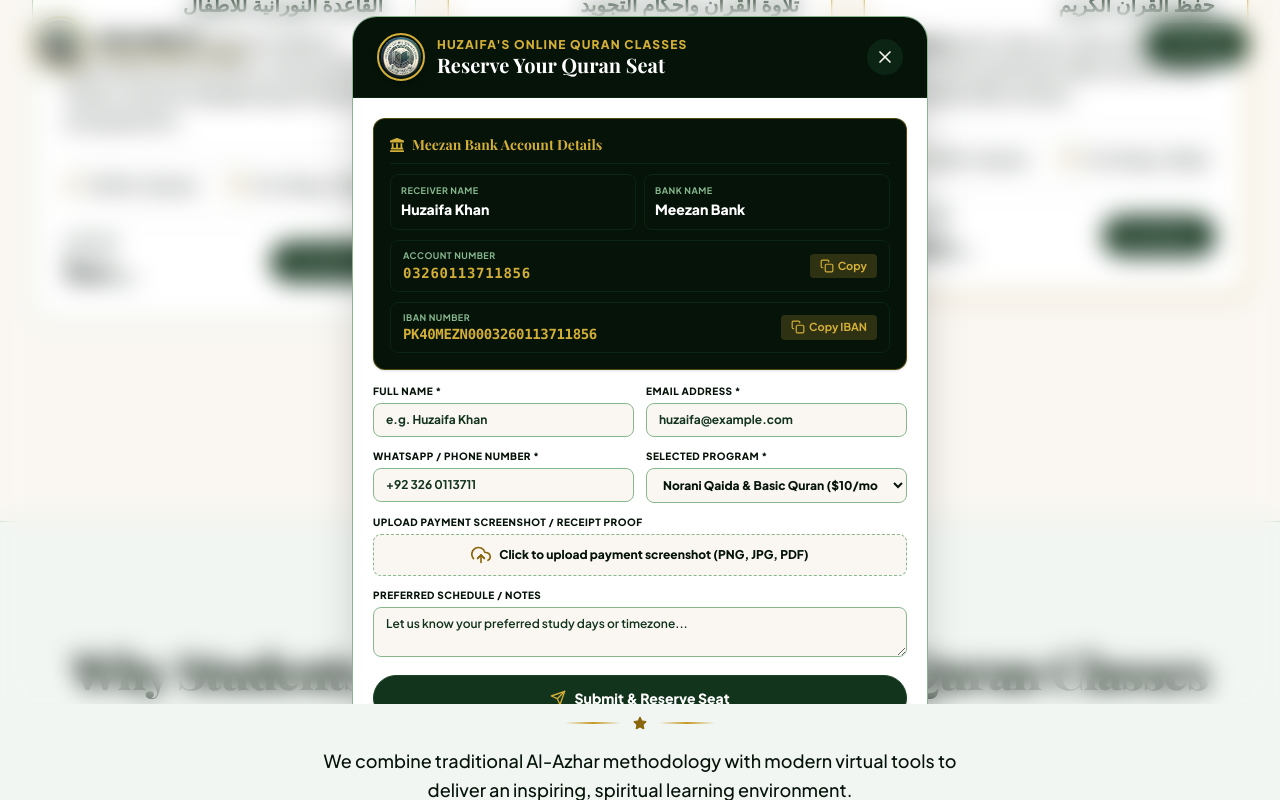
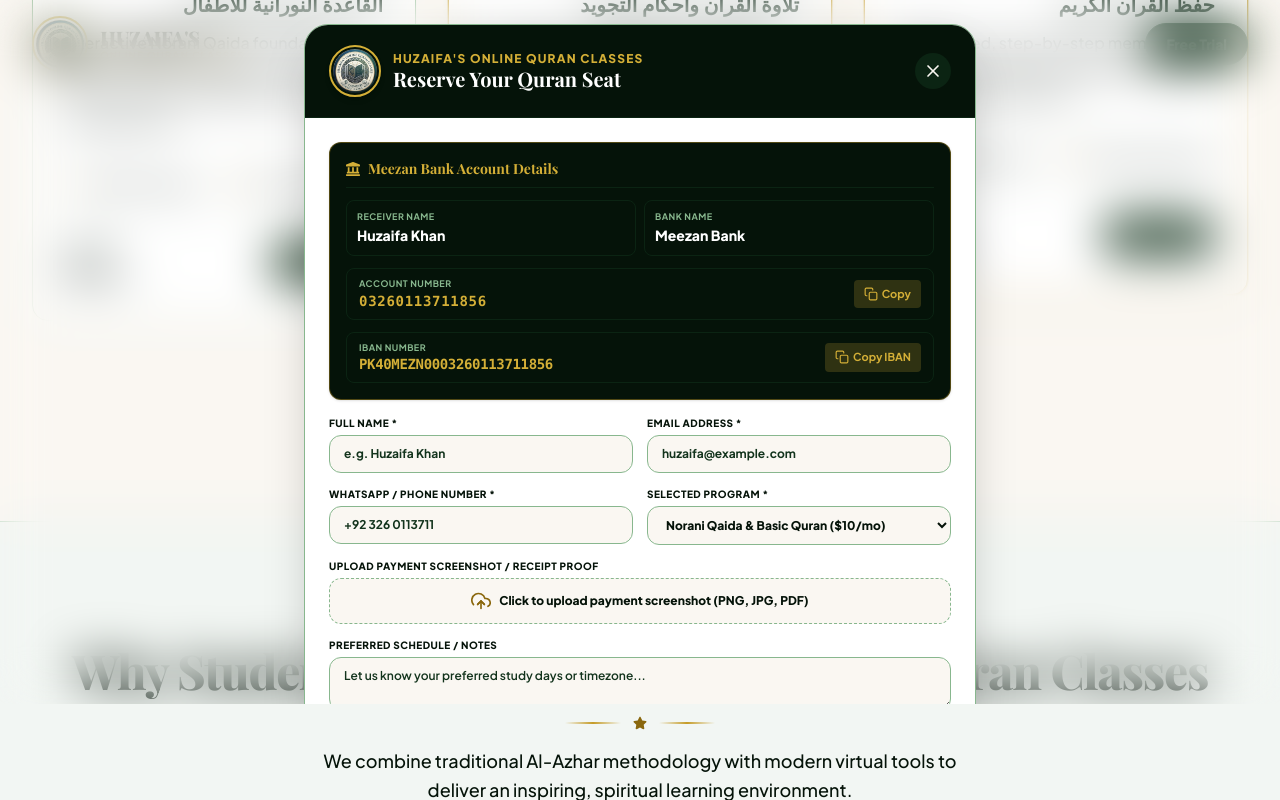
Before and after one commit to Hkmrkhan/quranpk, a Next.js app: page / in a window 1280 px wide. Both pictures are taken after a click on the button "Reserve Program Seat". Shown: the part 1550-2350 px from the top of the page. Built offline with nearby package versions, Linux system fonts and the light colour scheme.

Commit message:
Fix popup backdrop overlay to 95% opacity with dark blur, completely hiding underlying landing page buttons and cards

```diff
--- a/src/components/ReserveSeatModal.tsx
+++ b/src/components/ReserveSeatModal.tsx
@@ -97,12 +97,12 @@
   };
 
   return (
-    <div className="fixed inset-0 z-50 flex items-center justify-center p-2 sm:p-4 overflow-y-auto bg-sage-950/85 backdrop-blur-md animate-in fade-in duration-200">
-      <div className="relative w-full max-w-xl bg-cream-50 rounded-2xl sm:rounded-3xl shadow-2xl border border-sage-300 overflow-hidden my-auto">
+    <div className="fixed inset-0 z-[100] flex items-center justify-center p-3 sm:p-6 overflow-y-auto bg-sage-950/95 backdrop-blur-xl animate-in fade-in duration-200">
+      <div className="relative w-full max-w-2xl bg-cream-50 rounded-2xl sm:rounded-3xl shadow-2xl border border-sage-300 overflow-hidden flex flex-col my-auto max-h-[92vh] sm:max-h-[88vh]">
         {/* Modal Header */}
-        <div className="bg-sage-900 text-cream-50 px-4 py-3 sm:px-6 sm:py-4 flex items-center justify-between border-b border-sage-800">
+        <div className="bg-sage-900 text-cream-50 px-5 py-4 sm:px-6 sm:py-5 flex items-center justify-between border-b border-sage-800 flex-shrink-0">
           <div className="flex items-center gap-3">
-            <div className="relative w-10 h-10 sm:w-12 sm:h-12 rounded-full overflow-hidden border-2 border-gold-400 flex-shrink-0 bg-sage-950 p-0.5 shadow-md">
+            <div className="relative w-11 h-11 sm:w-13 sm:h-13 rounded-full overflow-hidden border-2 border-gold-400 flex-shrink-0 bg-sage-950 p-0.5 shadow-md">
               <img
                 src="/logo.png"
                 alt="Huzaifa's Online Quran Classes Logo"
@@ -128,19 +128,19 @@
           </button>
         </div>
 
-        {/* Modal Body */}
-        <div className="p-4 sm:p-5 space-y-3.5">
+        {/* Modal Body with Container Scrolling */}
+        <div className="p-4 sm:p-6 overflow-y-auto space-y-4 font-sans">
           {/* Meezan Bank Info Box */}
-          <div className="bg-sage-900 text-cream-50 rounded-xl p-3.5 sm:p-4 border border-gold-500/40 space-y-2.5 shadow-sm">
+          <div className="bg-sage-900 text-cream-50 rounded-xl p-4 border border-gold-500/40 space-y-3 shadow-sm">
             <div className="flex items-center gap-2 border-b border-sage-800 pb-2">
-              <FaLandmark className="text-gold-400 text-xs sm:text-sm flex-shrink-0" />
+              <FaLandmark className="text-gold-400 text-sm flex-shrink-0" />
               <h3 className="font-serif font-bold text-xs sm:text-sm text-gold-400">
                 Meezan Bank Account Details
               </h3>
             </div>
 
             <div className="grid grid-cols-2 gap-2 text-xs">
-              <div className="bg-sage-950/70 p-2 sm:p-2.5 rounded-lg border border-sage-800">
+              <div className="bg-sage-950/70 p-2.5 rounded-lg border border-sage-800">
                 <span className="text-sage-300 font-bold block uppercase text-[9px] tracking-wider">
                   Receiver Name
                 </span>
@@ -149,7 +149,7 @@
                 </span>
               </div>
 
-              <div className="bg-sage-950/70 p-2 sm:p-2.5 rounded-lg border border-sage-800">
+              <div className="bg-sage-950/70 p-2.5 rounded-lg border border-sage-800">
                 <span className="text-sage-300 font-bold block uppercase text-[9px] tracking-wider">
                   Bank Name
                 </span>
@@ -172,7 +172,7 @@
               <button
                 type="button"
                 onClick={() => handleCopy("03260113711856", "account")}
-                className="px-2.5 py-1 rounded bg-gold-400/20 text-gold-400 hover:bg-gold-400/30 transition-colors flex items-center gap-1 text-[11px] font-bold flex-shrink-0"
+                className="px-2.5 py-1.5 rounded bg-gold-400/20 text-gold-400 hover:bg-gold-400/30 transition-colors flex items-center gap-1 text-[11px] font-bold flex-shrink-0"
                 title="Copy Account Number"
               >
                 {copiedField === "account" ? (
@@ -202,7 +202,7 @@
               <button
                 type="button"
                 onClick={() => handleCopy("PK40MEZN0003260113711856", "iban")}
-                className="px-2.5 py-1 rounded bg-gold-400/20 text-gold-400 hover:bg-gold-400/30 transition-colors flex items-center gap-1 text-[11px] font-bold flex-shrink-0"
+                className="px-2.5 py-1.5 rounded bg-gold-400/20 text-gold-400 hover:bg-gold-400/30 transition-colors flex items-center gap-1 text-[11px] font-bold flex-shrink-0"
                 title="Copy IBAN"
               >
                 {copiedField === "iban" ? (
@@ -222,7 +222,7 @@
 
           {/* Feedback Toasts */}
           {status === "success" && (
-            <div className="p-3 rounded-xl bg-sage-100 border border-sage-300 text-sage-900 text-xs flex items-start gap-2.5">
+            <div className="p-3.5 rounded-xl bg-sage-100 border border-sage-300 text-sage-900 text-xs flex items-start gap-2.5">
               <FiCheckCircle className="text-sage-700 w-4 h-4 flex-shrink-0 mt-0.5" />
               <div>
                 <p className="font-extrabold text-sm">Seat Reserved Successfully!</p>
@@ -232,7 +232,7 @@
           )}
 
           {status === "error" && (
-            <div className="p-3 rounded-xl bg-red-50 border border-red-200 text-red-900 text-xs flex items-start gap-2.5">
+            <div className="p-3.5 rounded-xl bg-red-50 border border-red-200 text-red-900 text-xs flex items-start gap-2.5">
               <FiAlertCircle className="text-red-600 w-4 h-4 flex-shrink-0 mt-0.5" />
               <div>
                 <p className="font-extrabold text-sm">Reservation Error</p>
@@ -242,8 +242,8 @@
           )}
 
           {/* Form */}
-          <form onSubmit={handleSubmit} className="space-y-3">
-            <div className="grid grid-cols-1 sm:grid-cols-2 gap-3">
+          <form onSubmit={handleSubmit} className="space-y-3.5">
+            <div className="grid grid-cols-1 sm:grid-cols-2 gap-3.5">
               <div>
                 <label className="block text-[10px] font-extrabold uppercase tracking-wider text-sage-900 mb-1">
                   Full Name *
@@ -255,7 +255,7 @@
                   value={formData.name}
                   onChange={handleChange}
                   placeholder="e.g. Huzaifa Khan"
-                  className="w-full px-3 py-2 rounded-lg bg-cream-100 border border-sage-300 text-xs font-bold text-sage-900 placeholder:text-sage-700 focus:outline-none focus:ring-2 focus:ring-sage-700"
+                  className="w-full px-3.5 py-2.5 rounded-xl bg-cream-100 border border-sage-300 text-xs font-bold text-sage-900 placeholder:text-sage-700 focus:outline-none focus:ring-2 focus:ring-sage-700"
                 />
               </div>
 
@@ -270,12 +270,12 @@
                   value={formData.email}
                   onChange={handleChange}
                   placeholder="huzaifa@example.com"
-                  className="w-full px-3 py-2 rounded-lg bg-cream-100 border border-sage-300 text-xs font-bold text-sage-900 placeholder:text-sage-700 focus:outline-none focus:ring-2 focus:ring-sage-700"
+                  className="w-full px-3.5 py-2.5 rounded-xl bg-cream-100 border border-sage-300 text-xs font-bold text-sage-900 placeholder:text-sage-700 focus:outline-none focus:ring-2 focus:ring-sage-700"
                 />
               </div>
             </div>
 
-            <div className="grid grid-cols-1 sm:grid-cols-2 gap-3">
+            <div className="grid grid-cols-1 sm:grid-cols-2 gap-3.5">
               <div>
                 <label className="block text-[10px] font-extrabold uppercase tracking-wider text-sage-900 mb-1">
                   WhatsApp / Phone Number *
@@ -287,7 +287,7 @@
                   value={formData.phone}
                   onChange={handleChange}
                   placeholder="+92 326 0113711"
-                  className="w-full px-3 py-2 rounded-lg bg-cream-100 border border-sage-300 text-xs font-bold text-sage-900 placeholder:text-sage-700 focus:outline-none focus:ring-2 focus:ring-sage-700"
+                  className="w-full px-3.5 py-2.5 rounded-xl bg-cream-100 border border-sage-300 text-xs font-bold text-sage-900 placeholder:text-sage-700 focus:outline-none focus:ring-2 focus:ring-sage-700"
                 />
               </div>
 
@@ -299,7 +299,7 @@
                   name="course"
                   value={formData.course}
                   onChange={handleChange}
-                  className="w-full px-3 py-2 rounded-lg bg-cream-100 border border-sage-300 text-xs font-extrabold text-sage-900 focus:outline-none focus:ring-2 focus:ring-sage-700"
+                  className="w-full px-3.5 py-2.5 rounded-xl bg-cream-100 border border-sage-300 text-xs font-extrabold text-sage-900 focus:outline-none focus:ring-2 focus:ring-sage-700"
                 >
                   <option value="Norani Qaida & Basic Quran for Kids ($10/mo)">
                     Norani Qaida & Basic Quran ($10/mo)
@@ -319,7 +319,7 @@
               <label className="block text-[10px] font-extrabold uppercase tracking-wider text-sage-900 mb-1">
                 Upload Payment Screenshot / Receipt Proof
               </label>
-              <div className="relative border border-dashed border-sage-300 rounded-lg p-2.5 bg-cream-100 hover:bg-sage-50 transition-colors text-center cursor-pointer">
+              <div className="relative border border-dashed border-sage-300 rounded-xl p-3 bg-cream-100 hover:bg-sage-50 transition-colors text-center cursor-pointer">
                 <input
                   type="file"
                   accept="image/*,.pdf"
@@ -351,14 +351,14 @@
                 value={formData.message}
                 onChange={handleChange}
                 placeholder="Let us know your preferred study days or timezone..."
-                className="w-full px-3 py-2 rounded-lg bg-cream-100 border border-sage-300 text-xs font-semibold text-sage-900 placeholder:text-sage-700 focus:outline-none focus:ring-2 focus:ring-sage-700"
+                className="w-full px-3.5 py-2.5 rounded-xl bg-cream-100 border border-sage-300 text-xs font-semibold text-sage-900 placeholder:text-sage-700 focus:outline-none focus:ring-2 focus:ring-sage-700"
               />
             </div>
 
             <button
               type="submit"
               disabled={status === "loading"}
-              className="w-full py-3 rounded-full bg-sage-700 text-cream-50 font-extrabold text-sm hover:bg-sage-800 transition-all duration-300 shadow-md hover:shadow-lg flex items-center justify-center gap-2 border border-sage-600 disabled:opacity-50"
+              className="w-full py-3.5 rounded-full bg-sage-700 text-cream-50 font-extrabold text-sm hover:bg-sage-800 transition-all duration-300 shadow-md hover:shadow-lg flex items-center justify-center gap-2 border border-sage-600 disabled:opacity-50"
             >
               <FiSend className="w-4 h-4 text-gold-400" />
               <span>{status === "loading" ? "Submitting..." : "Submit & Reserve Seat"}</span>
```
